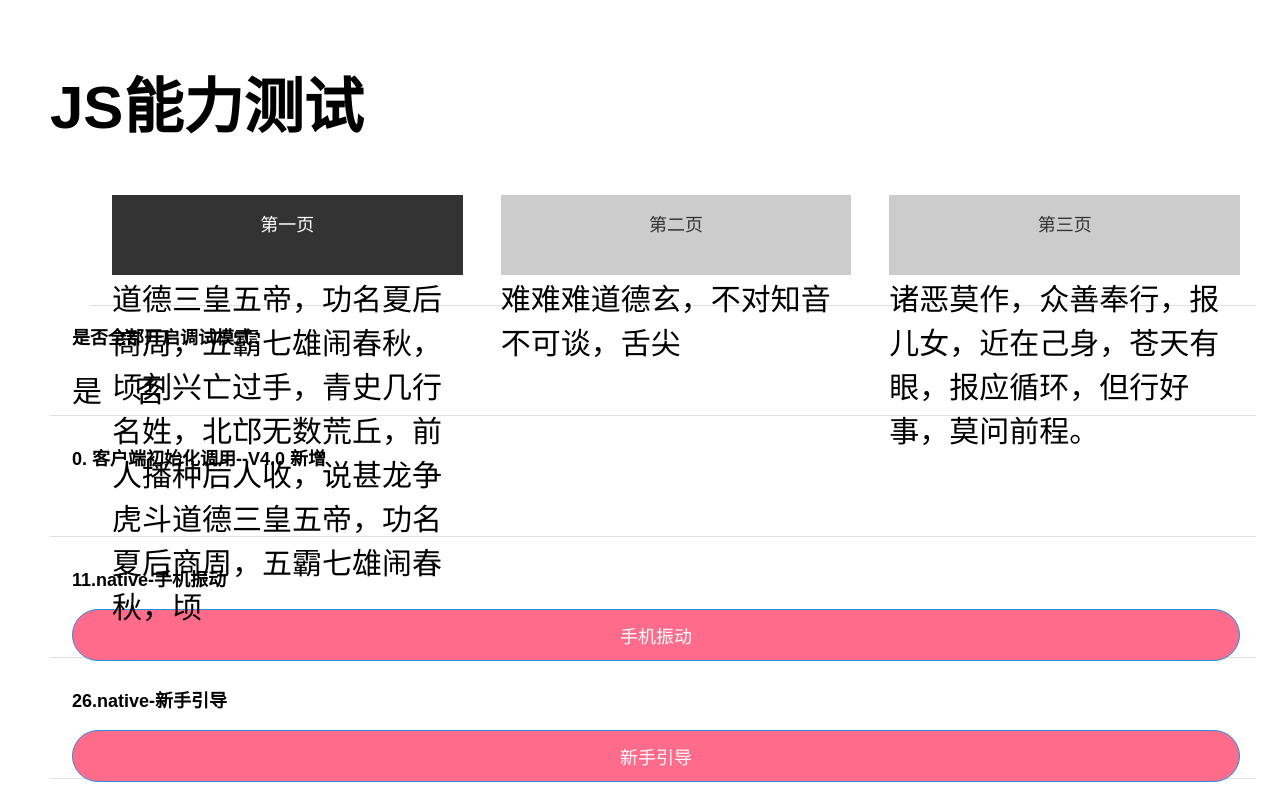
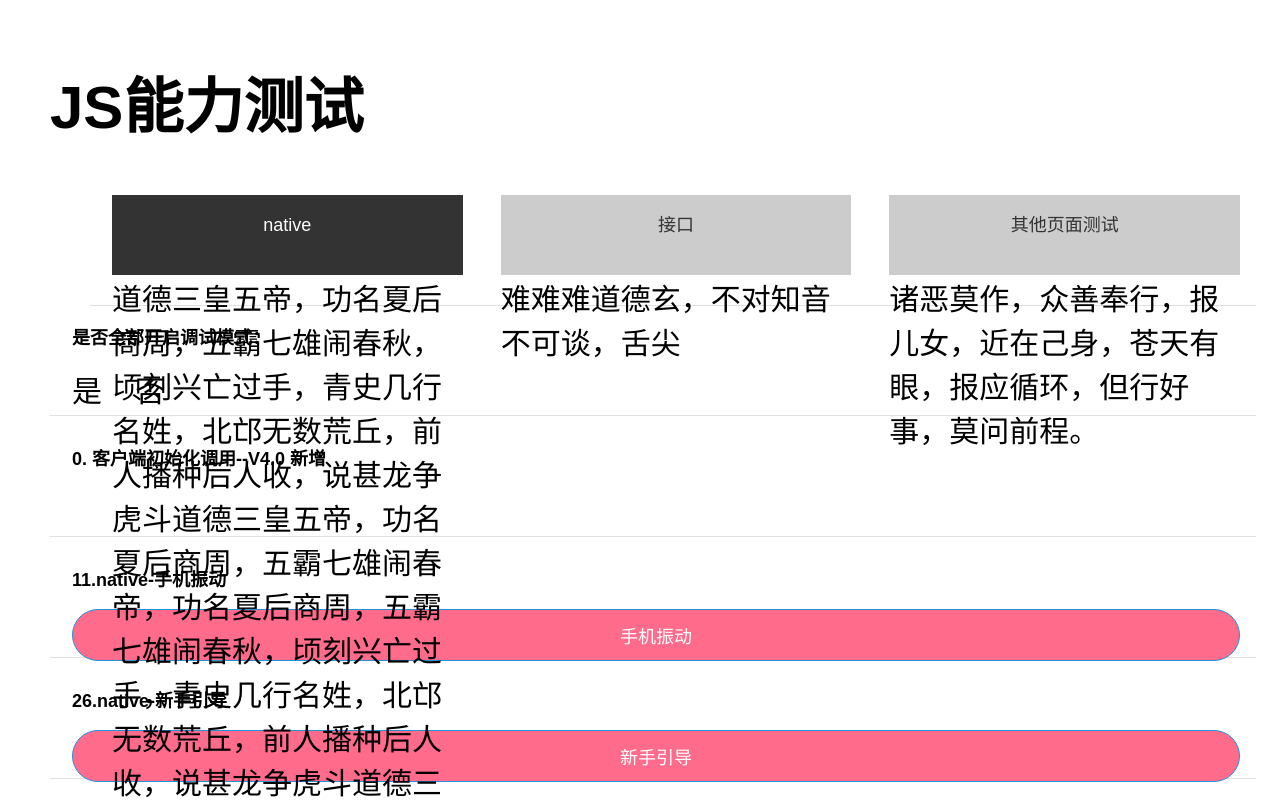
Before and after one commit to azzd007/azzd007.github.io, a plain HTML site: page index.html in a window 1280 px wide. Shown: the top 800 px of the page. Drawn offline with Linux system fonts and the light colour scheme.

Commit message:
Update index.html

```diff
--- a/index.html
+++ b/index.html
@@ -28,15 +28,18 @@
 	 <div class="box">
         <ul>
             <li>
-                <input type="radio" name="check" id="active1" checked><label for="active1">第一页</label>
-                <div>道德三皇五帝，功名夏后商周，五霸七雄闹春秋，顷刻兴亡过手，青史几行名姓，北邙无数荒丘，前人播种后人收，说甚龙争虎斗道德三皇五帝，功名夏后商周，五霸七雄闹春秋，顷</div>
+                <input type="radio" name="check" id="active1" checked>
+                <label for="active1">native</label>
+                <div>道德三皇五帝，功名夏后商周，五霸七雄闹春秋，顷刻兴亡过手，青史几行名姓，北邙无数荒丘，前人播种后人收，说甚龙争虎斗道德三皇五帝，功名夏后商周，五霸七雄闹春帝，功名夏后商周，五霸七雄闹春秋，顷刻兴亡过手，青史几行名姓，北邙无数荒丘，前人播种后人收，说甚龙争虎斗道德三皇五帝，功名夏后商周，五霸七帝，功名夏后商周，五霸七雄闹春秋，顷刻兴亡过手，青史几行名姓，北邙无数荒丘，前人播种后人收，说甚龙争虎斗道德三皇五帝，功名夏后商周，五霸七帝，功名夏后商周，五霸七雄闹春秋，顷刻兴亡过手，青史几行名姓，北邙无数荒丘，前人播种后人收，说甚龙争虎斗道德三皇五帝，功名夏后商周，五霸七帝，功名夏后商周，五霸七雄闹春秋，顷刻兴亡过手，青史几行名姓，北邙无数荒丘，前人播种后人收，说甚龙争虎斗道德三皇五帝，功名夏后商周，五霸七帝，功名夏后商周，五霸七雄闹春秋，顷刻兴亡过手，青史几行名姓，北邙无数荒丘，前人播种后人收，说甚龙争虎斗道德三皇五帝，功名夏后商周，五霸七帝，功名夏后商周，五霸七雄闹春秋，顷刻兴亡过手，青史几行名姓，北邙无数荒丘，前人播种后人收，说甚龙争虎斗道德三皇五帝，功名夏后商周，五霸七帝，功名夏后商周，五霸七雄闹春秋，顷刻兴亡过手，青史几行名姓，北邙无数荒丘，前人播种后人收，说甚龙争虎斗道德三皇五帝，功名夏后商周，五霸七帝，功名夏后商周，五霸七雄闹春秋，顷刻兴亡过手，青史几行名姓，北邙无数荒丘，前人播种后人收，说甚龙争虎斗道德三皇五帝，功名夏后商周，五霸七帝，功名夏后商周，五霸七雄闹春秋，顷刻兴亡过手，青史几行名姓，北邙无数荒丘，前人播种后人收，说甚龙争虎斗道德三皇五帝，功名夏后商周，五霸七秋，顷</div>
             </li>
             <li>
-                <input type="radio" name="check" id="active2"><label for="active2">第二页</label>
+                <input type="radio" name="check" id="active2">
+                <label for="active2">接口</label>
                 <div>难难难道德玄，不对知音不可谈，舌尖</div>
             </li>
             <li>
-                <input type="radio" name="check" id="active3"><label for="active3">第三页</label>
+                <input type="radio" name="check" id="active3">
+                <label for="active3">其他页面测试</label>
                 <div>诸恶莫作，众善奉行，报儿女，近在己身，苍天有眼，报应循环，但行好事，莫问前程。</div>
             </li>
         </ul>
```
